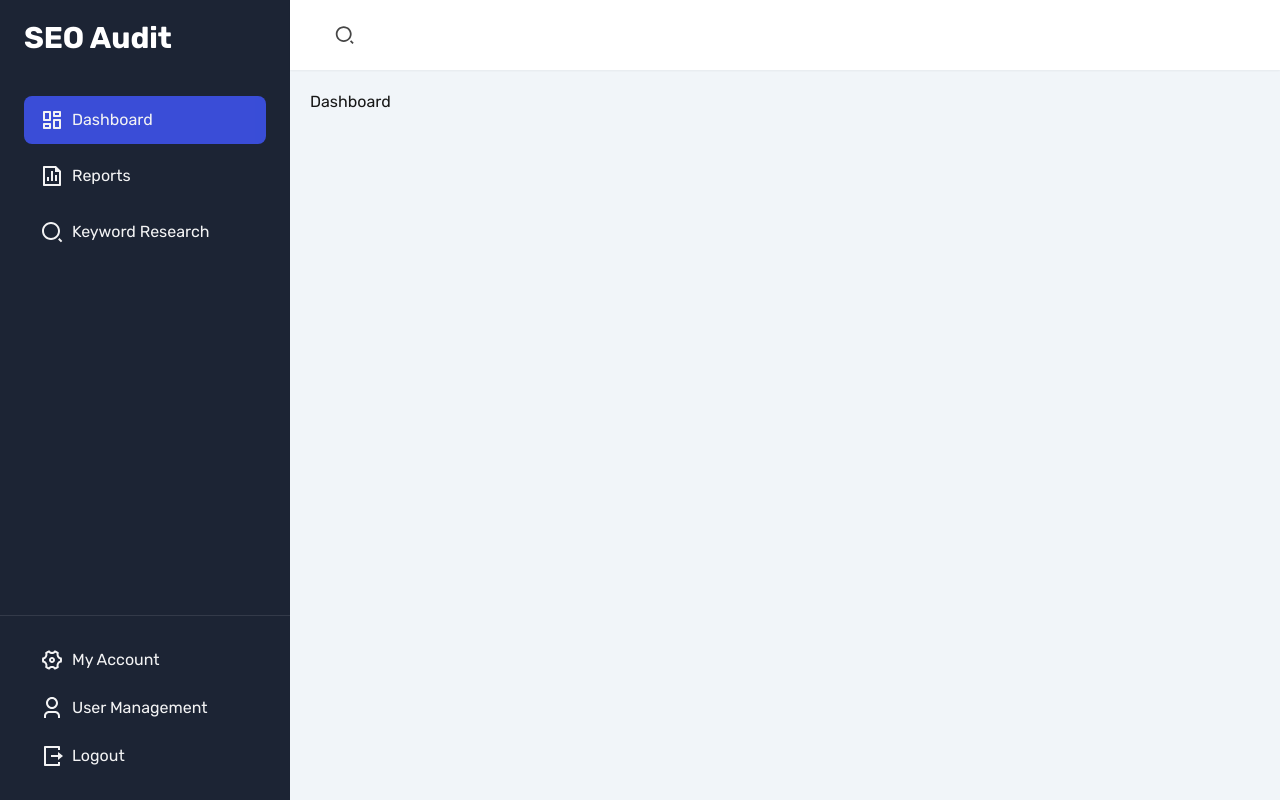
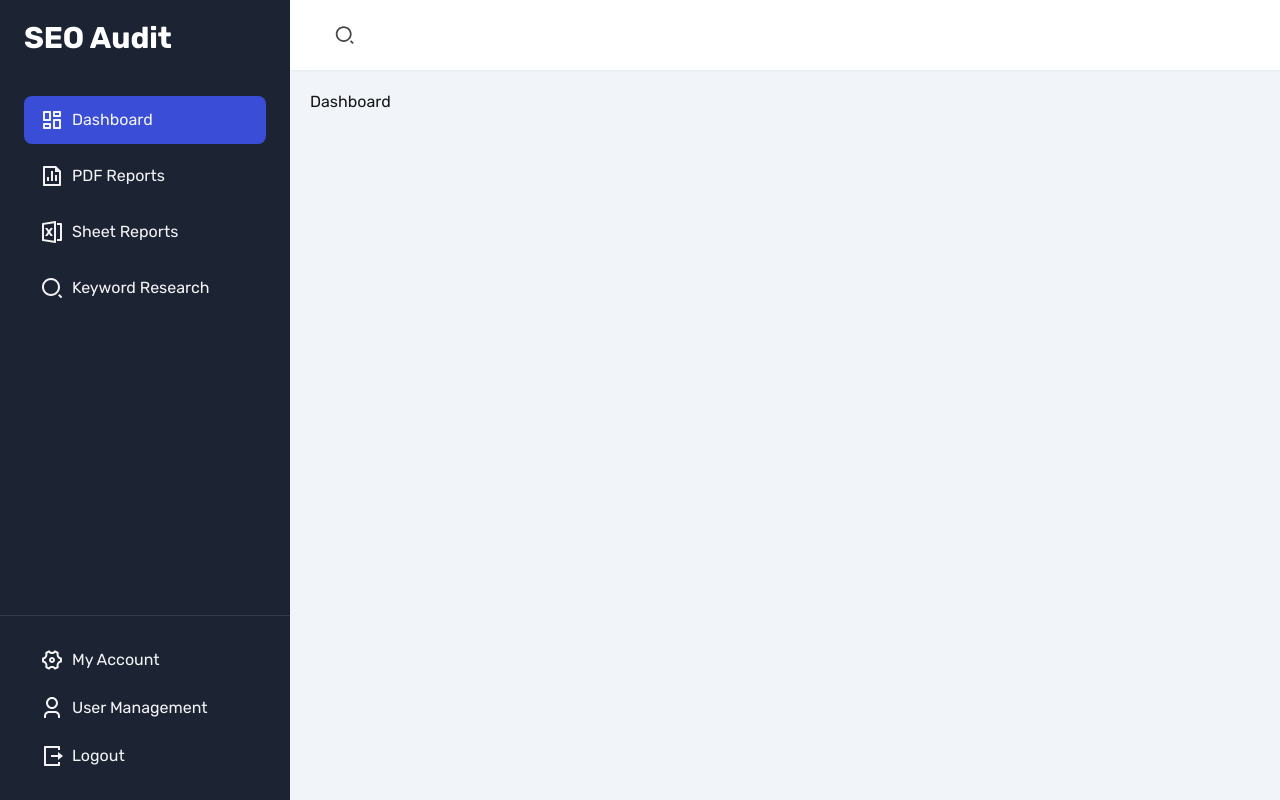
Before and after one commit to vishnut2003/seo_audit_tool, a Next.js app: page /dashboard in a window 1280 px wide. Built offline with nearby package versions, Linux system fonts and the light colour scheme.

Commit message:
Creates SheetReports Page.

```diff
--- /dev/null
+++ b/src/app/dashboard/sheet-reports/page.tsx
@@ -0,0 +1,12 @@
+import BasicLayout from '@/layouts/BasicLayout/BasicLayout'
+import React from 'react'
+
+const Page = () => {
+  return (
+    <BasicLayout>
+        <h2>Sheet Reports</h2>
+    </BasicLayout>
+  )
+}
+
+export default Page
--- a/src/layouts/BasicLayout/Sidebar/SidebarMenu/items.ts
+++ b/src/layouts/BasicLayout/Sidebar/SidebarMenu/items.ts
@@ -1,4 +1,4 @@
-import { RiDashboardLine, RiFileChartLine, RiSearch2Line } from "@remixicon/react";
+import { RiDashboardLine, RiFileChartLine, RiFileExcel2Line, RiSearch2Line } from "@remixicon/react";
 
 const sidebarMenuItems = [
     {
@@ -7,9 +7,14 @@ const sidebarMenuItems = [
         link: '/dashboard'
     },
     {
-        name: 'Reports',
+        name: 'PDF Reports',
         icon: RiFileChartLine,
         link: '/dashboard/reports'
+    },
+    {
+        name: 'Sheet Reports',
+        icon: RiFileExcel2Line,
+        link: '/dashboard/sheet-reports'
     },
     {
         name: 'Keyword Research',
```
